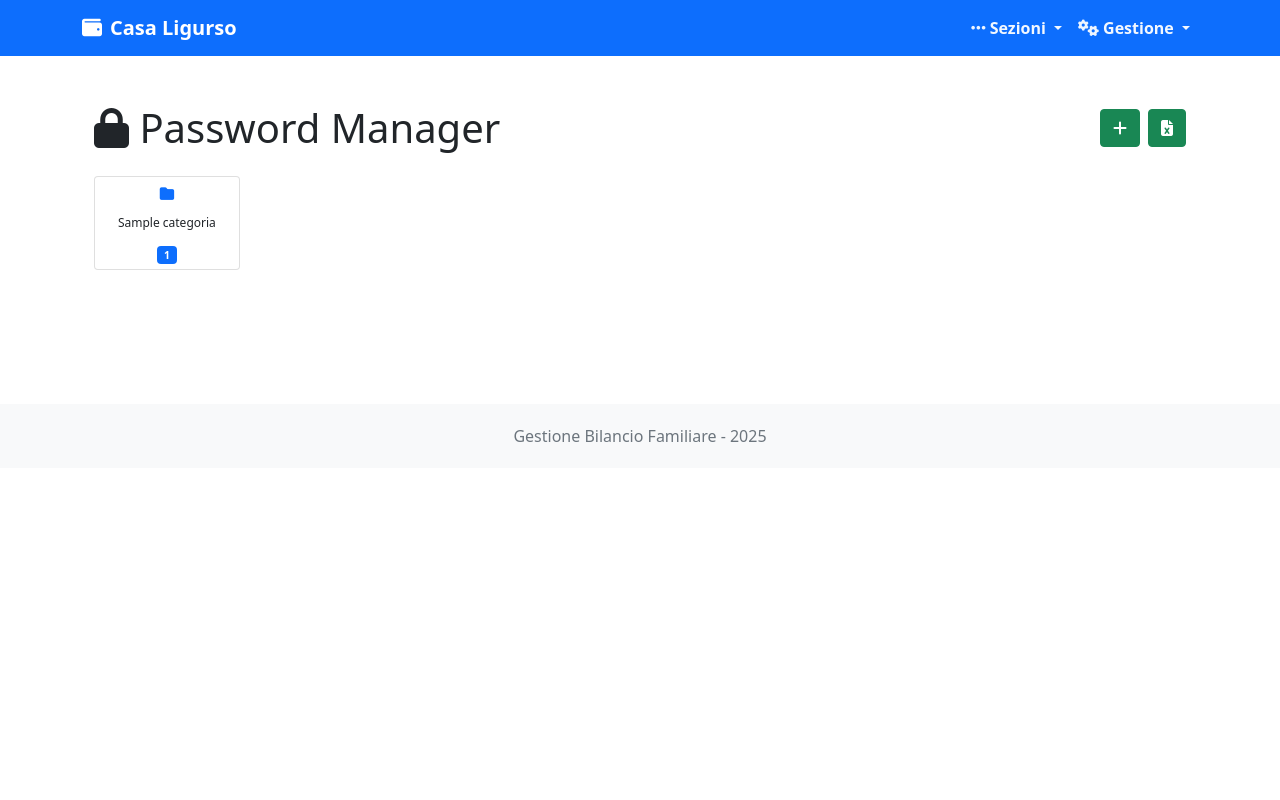
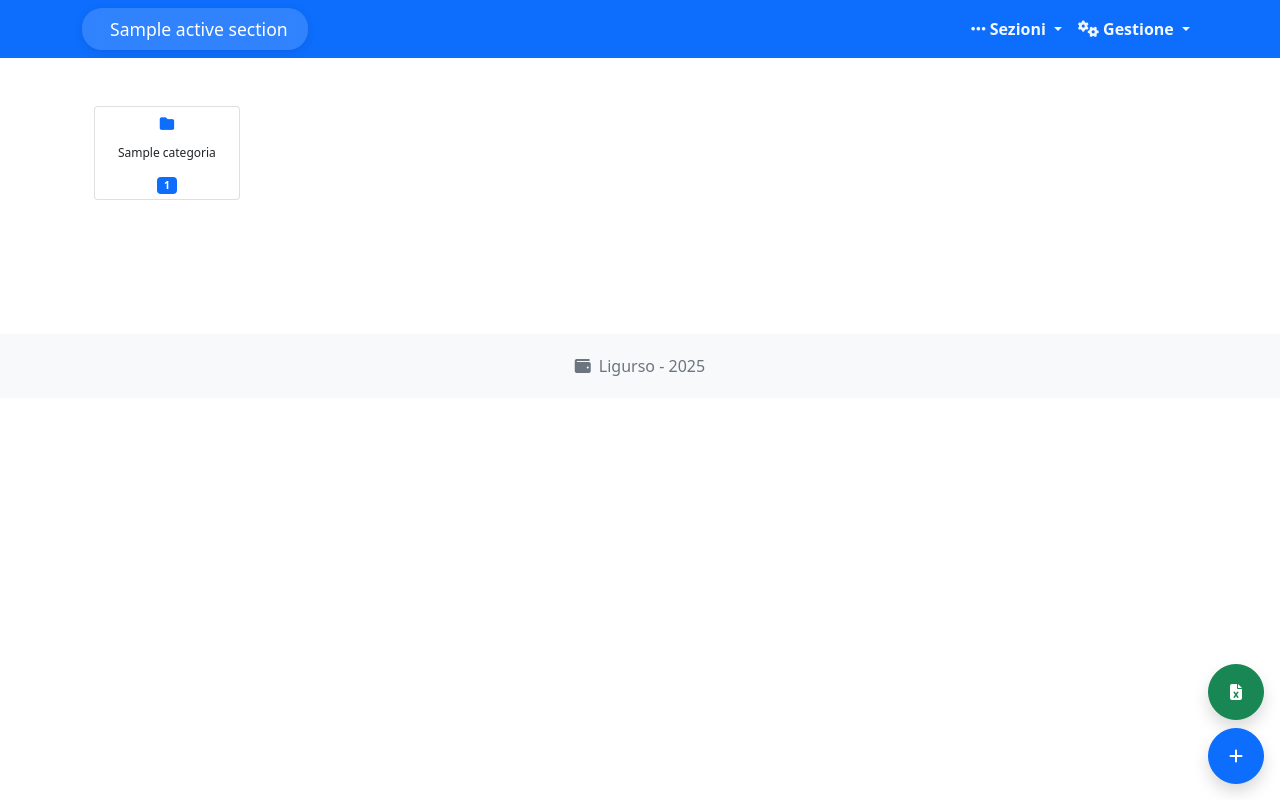
Before and after one commit to ligursor/BilancioFamiliare, a Python web app: template app/templates/passwd_manager/index.html in a window 1280 px wide. Run offline with Jinja, Linux system fonts and the light colour scheme; the template is opened without the code that fills it: most values are stand-ins (such as "Sample title", 1, 10 or a date in 2020); some libraries are stand-ins or nearby versions.

Commit message:
versione definitiva

```diff
--- a/app/static/css/app.css
+++ b/app/static/css/app.css
@@ -5,6 +5,33 @@
 /* Navbar and brand */
 .navbar-brand {
     font-weight: bold;
+}
+
+/* Active section indicator in navbar */
+.active-section-indicator {
+    display: flex;
+    align-items: center;
+    padding: 8px 20px;
+    background: rgba(255, 255, 255, 0.15);
+    border-radius: 20px;
+    color: white;
+    font-weight: 500;
+    font-size: 1.1rem;
+    backdrop-filter: blur(10px);
+    box-shadow: 0 2px 8px rgba(0, 0, 0, 0.1);
+    transition: all 0.3s ease;
+}
+
+.active-section-indicator:hover {
+    background: rgba(255, 255, 255, 0.25);
+    transform: translateY(-1px);
+    box-shadow: 0 4px 12px rgba(0, 0, 0, 0.15);
+}
+
+.active-section-indicator i {
+    font-size: 1.2rem;
+    color: #667eea;
+    filter: drop-shadow(0 0 2px rgba(255, 255, 255, 0.8));
 }
 
 /* Card headers gradient used across app */
--- a/app/templates/base.html
+++ b/app/templates/base.html
@@ -12,14 +12,20 @@
 </head>
 <body>
     <nav class="navbar navbar-expand-lg navbar-dark bg-primary">
-        <div class="container">
-            <a class="navbar-brand" href="{{ url_for('main.index') }}">
-                <i class="fas fa-wallet me-2"></i>Casa Ligurso
-            </a>
+        <div class="container position-relative">
+
             <button class="navbar-toggler" type="button" data-bs-toggle="collapse" data-bs-target="#navbarNav">
                 <span class="navbar-toggler-icon"></span>
             </button>
             <div class="collapse navbar-collapse" id="navbarNav">
+                <!-- Indicatore sezione attiva a sinistra -->
+                <div class="d-none d-lg-flex align-items-center me-3">
+                    <div class="active-section-indicator">
+                        <i class="{{ active_section.icon }} me-2"></i>
+                        <span>{{ active_section.name }}</span>
+                    </div>
+                </div>
+
                 <ul class="navbar-nav ms-auto">
                     <li class="nav-item dropdown">
                         <a class="nav-link dropdown-toggle" href="#" id="navbarAltro" role="button" data-bs-toggle="dropdown" aria-expanded="false">
@@ -27,6 +33,9 @@
                         </a>
                         <ul class="dropdown-menu" aria-labelledby="navbarAltro">
                             <li><h6 class="dropdown-header">Conti Personali</h6></li>
+                            <li><a class="dropdown-item" href="{{ url_for('main.index') }}">
+                                <i class="fas fa-wallet me-2"></i>Roberto
+                            </a></li>
                             {% for conto in conti_personali %}
                             <li><a class="dropdown-item" href="{{ url_for('conti.view', conto_id=conto.id) }}">
                                 <i class="fas fa-user me-2"></i>{{ conto.nome }}
@@ -117,7 +126,7 @@
 
     <footer class="footer">
         <div class="container text-center">
-            <span class="text-muted">Gestione Bilancio Familiare - 2025</span>
+            <span class="text-muted"><i class="fas fa-wallet me-2"></i>Ligurso - 2025</span>
         </div>
     </footer>
 
--- a/app/templates/garage/veicoli_dettaglio.html
+++ b/app/templates/garage/veicoli_dettaglio.html
@@ -8,7 +8,6 @@
 	<div class="row">
 		<div class="col-lg-12">
 			<div class="d-flex justify-content-between align-items-center mb-4">
-				<h2><i class="fas fa-car me-2"></i>{{ veicolo.nome_completo }}</h2>
 				<div>
 					<a href="{{ url_for('veicoli.garage') }}" class="btn btn-secondary me-2">
 						<i class="fas fa-arrow-left me-1"></i>Garage
--- a/app/templates/passwd_manager/index.html
+++ b/app/templates/passwd_manager/index.html
@@ -13,21 +13,6 @@
     <div class="container-fluid py-4">
         <div class="row">
             <div class="col-12">
-                <div class="d-flex justify-content-between align-items-center mb-4">
-                    <h1 class="mb-0 app-title">
-                        <i class="fas fa-lock app-logo"></i> Password Manager
-                    </h1>
-                    <div class="d-flex gap-2">
-                        <button type="button" class="btn btn-success" onclick="showAddCredentialModal()" title="Aggiungi Credenziale">
-                            <i class="fas fa-plus"></i>
-                        </button>
-                        <button type="button" class="btn btn-success" onclick="exportToXlsx()" title="Esporta in Excel protetto con password di login">
-                            <i class="fas fa-file-excel"></i>
-                        </button>
-
-                    </div>
-                </div>
-
                 <!-- Contenuto organizzato per categoria -->
                 <div id="categoryContent">
                     <div class="row mb-5 g-1" id="categoriesGrid">
@@ -58,8 +43,26 @@
     </div>
 
     <!-- Feedback per operazioni di copia -->
-    <div id="copyFeedback" class="copy-feedback">
+    <div id="copyFeedback" class="copy-feedback d-none">
         <i class="fas fa-check"></i> <span id="copyMessage">Copiato negli appunti!</span>
+    </div>
+
+    <!-- Pulsanti flottanti in basso a destra -->
+    <div class="position-fixed bottom-0 end-0 p-3" style="z-index: 1050;">
+        <div class="d-flex flex-column gap-2">
+            <button type="button" class="btn btn-success rounded-circle shadow"
+                    onclick="exportToXlsx()"
+                    title="Esporta in Excel protetto con password di login"
+                    style="width: 56px; height: 56px;">
+                <i class="fas fa-file-excel"></i>
+            </button>
+            <button type="button" class="btn btn-primary rounded-circle shadow"
+                    onclick="showAddCredentialModal()"
+                    title="Aggiungi Credenziale"
+                    style="width: 56px; height: 56px;">
+                <i class="fas fa-plus"></i>
+            </button>
+        </div>
     </div>
 
     <!-- Modal per aggiungere/modificare credenziale -->
@@ -813,8 +816,8 @@
                     const feedback = document.getElementById('copyFeedback');
                     if (feedback) {
                         document.getElementById('copyMessage').textContent = message;
-                        feedback.style.display = 'block';
-                        setTimeout(() => feedback.style.display = 'none', 1500);
+                        feedback.classList.remove('d-none');
+                        setTimeout(() => feedback.classList.add('d-none'), 1500);
                     } else {
                         alert(message);
                     }
--- a/app/templates/postepay_evolution/ppay_evolution.html
+++ b/app/templates/postepay_evolution/ppay_evolution.html
@@ -460,7 +460,7 @@ window.initMovimentiPagination = function(preferredPage) {
         var start = (page - 1) * pageSize;
         var end = start + pageSize;
         rows.forEach(function(r, idx){
-            r.style.display = (idx >= start && idx < end) ? '' : 'none';
+            r.classList.toggle('d-none', !(idx >= start && idx < end));
         });
         table.dataset.currentPage = page;
         renderControls(page);
@@ -514,7 +514,7 @@ window.initAbbonamentiPagination = function(preferredPage) {
         var start = (page - 1) * pageSize;
         var end = start + pageSize;
         rows.forEach(function(r, idx){
-            r.style.display = (idx >= start && idx < end) ? '' : 'none';
+            r.classList.toggle('d-none', !(idx >= start && idx < end));
         });
         table.dataset.currentPage = page;
         renderControls(page);
```
Also changed, not shown: app/__init__.py (+71 -0 lines), app/static/js/dettaglio_mese.js (+4 -4 lines), app/templates/conti_personali/conto_personale.html (+4 -10 lines), app/templates/garage/veicoli_garage.html (+1 -8 lines), app/templates/paypal/paypal_dashboard.html (+3 -10 lines), app/templates/transazioni/ricorrenti.html (+9 -7 lines), db/bilancio.db.
